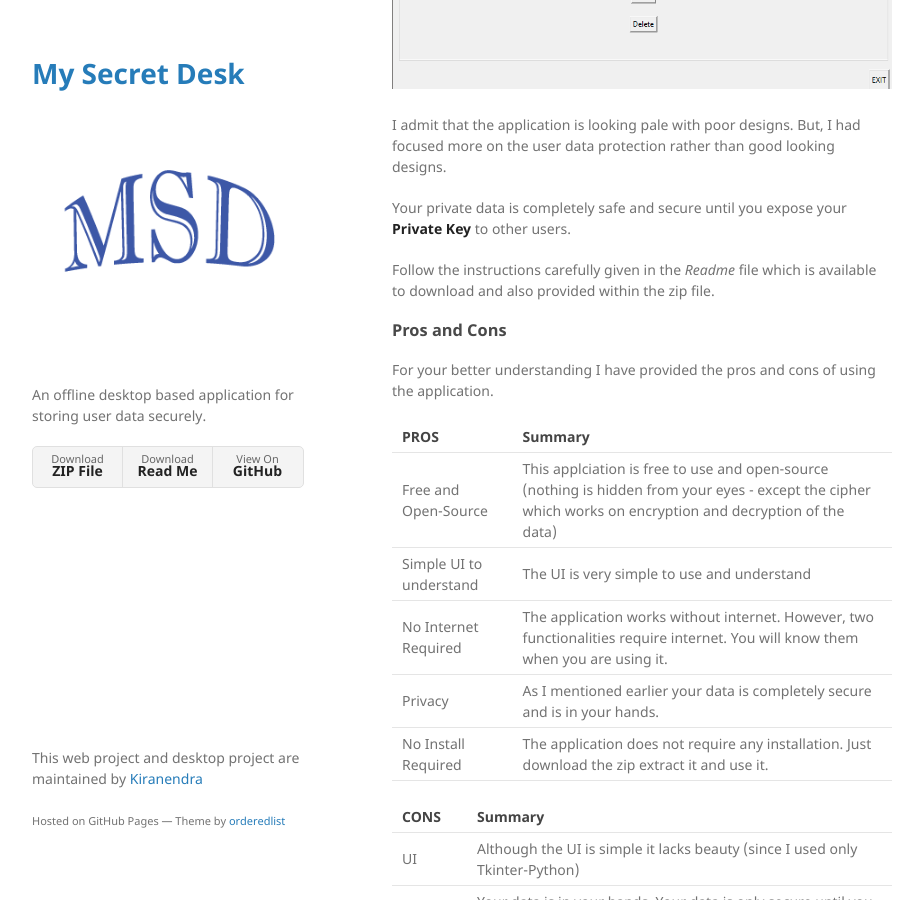
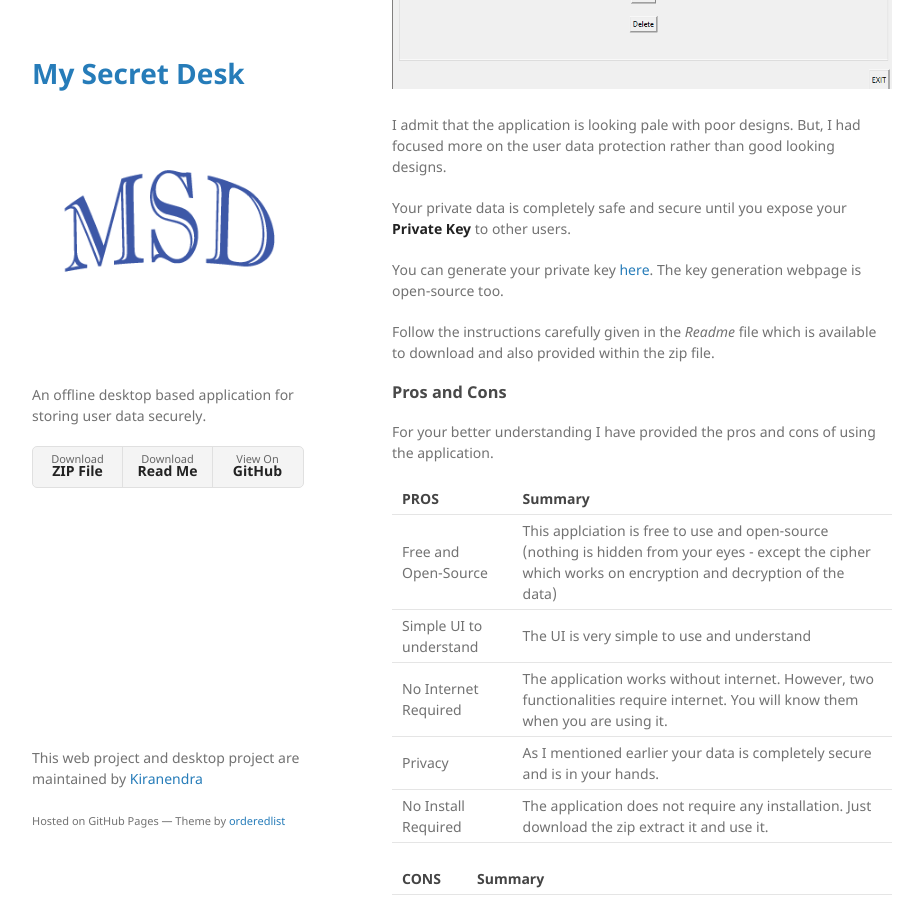
Before and after one commit to Kiranendra/msd, a Jekyll site: the page built from index.md, in a window 1280 px wide and 900 px high, scrolled down 581 px. Shown: the whole window, without its empty margins (178-1101 px from the left). Built offline with Jekyll 4.4.1, drawn with Linux system fonts in a browser that asks for light colours.

Commit message:
Added the link for key generation webpage.

```diff
--- a/index.md
+++ b/index.md
@@ -15,6 +15,8 @@ One sample screenshot is attached below:
 I admit that the application is looking pale with poor designs. But, I had focused more on the user data protection rather than good looking designs.
 
 Your private data is completely safe and secure until you expose your **Private Key** to other users.
+
+You can generate your private key [here](https://kiranendra.github.io/keygen/). The key generation webpage is open-source too.
 
 Follow the instructions carefully given in the _Readme_ file which is available to download and also provided within the zip file.
 
```
